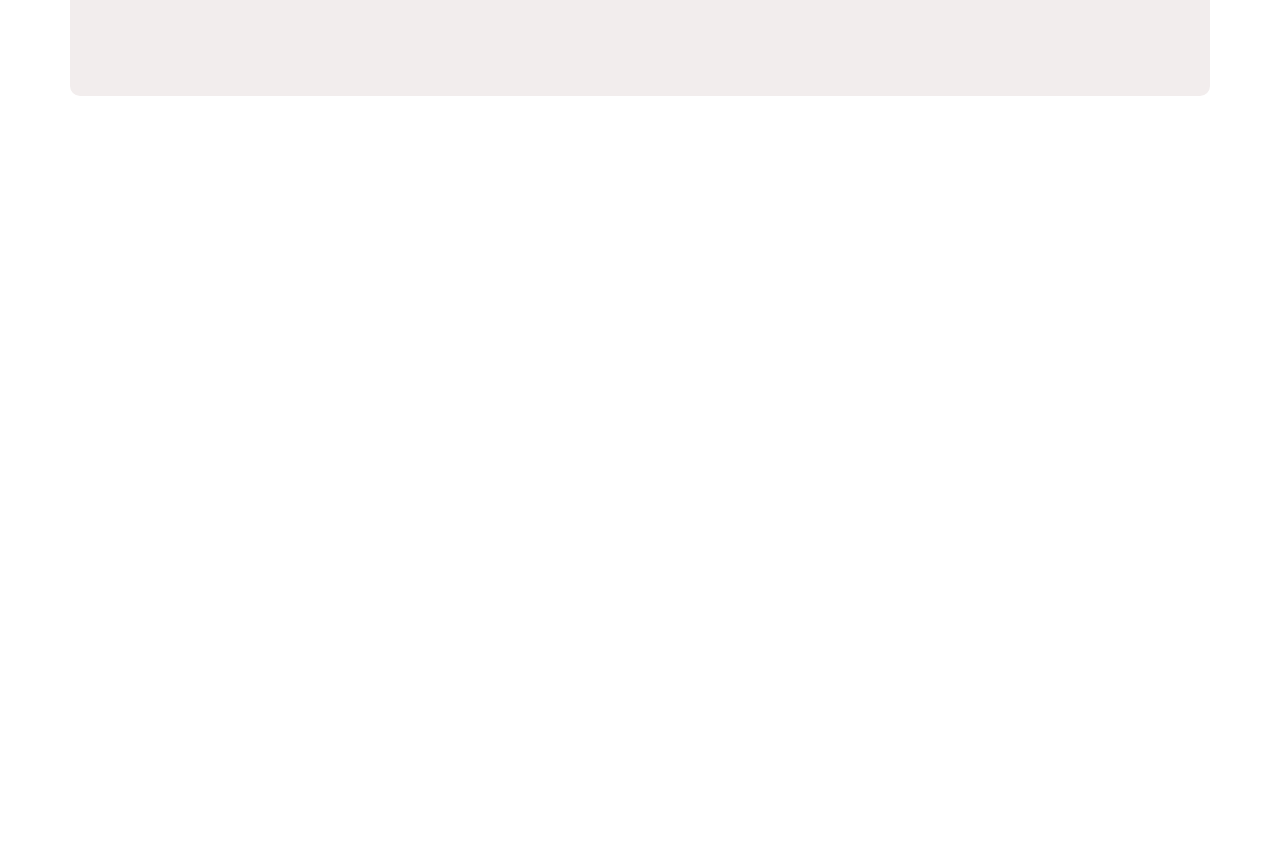
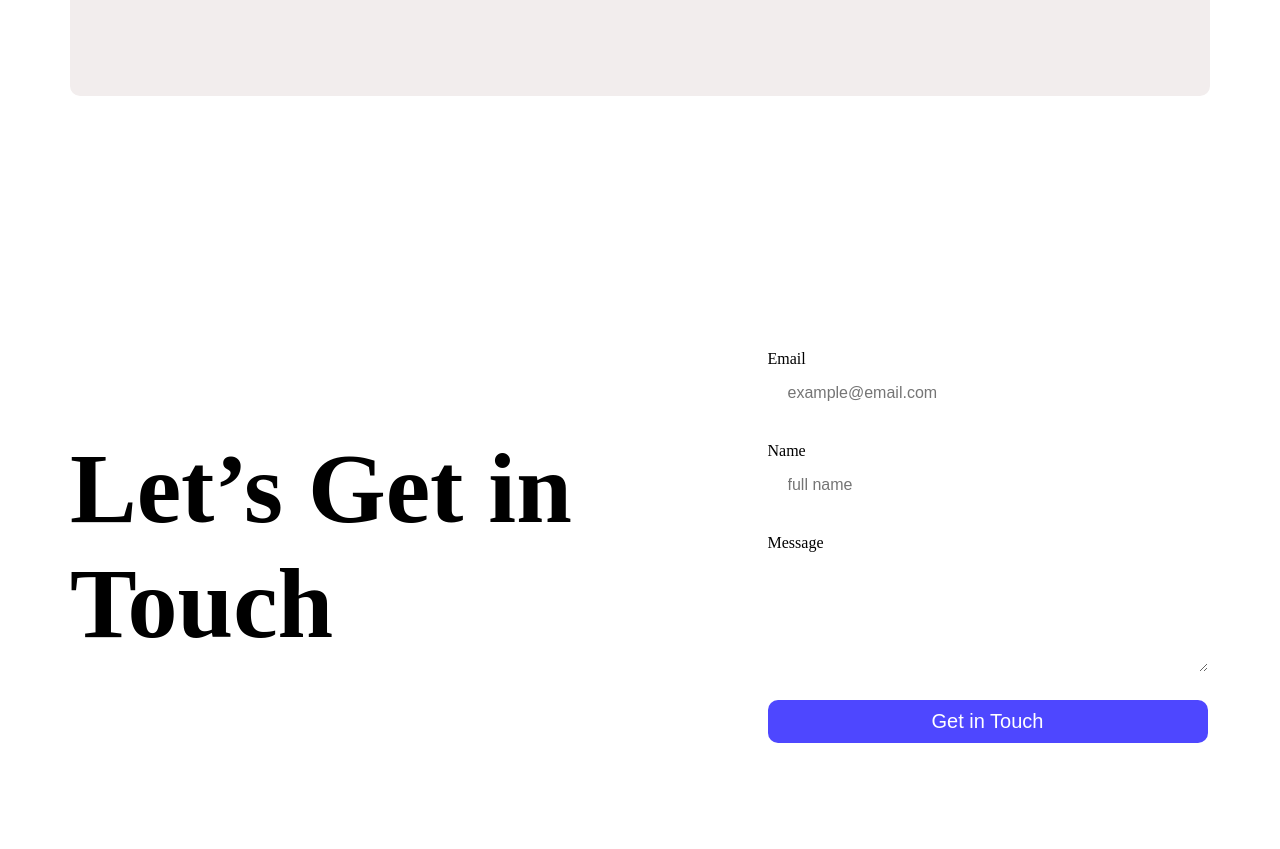
Before and after one commit to al-jami/Assignment-001-solving, a plain HTML site: page index.html in a window 1280 px wide. Shown: the part 2868-3717 px from the top of the page. Before the commit the page ends 3114 px from the top, so only its background shows below. Drawn offline with Linux system fonts and the light colour scheme.

Commit message:
Finished container 5

```diff
--- a/index.html
+++ b/index.html
@@ -160,6 +160,41 @@
 
             <img src="Assets/wc-big.png" alt="">
         </div>
+
+
+        <div class="container-5">
+
+            <h1>Let’s Get in Touch</h1>
+
+
+            <section>
+                <form action="">
+
+                    <div>
+                        <label for="email">Email</label>
+                    <input type="email" name="" id="email" placeholder="example@email.com" >
+
+                    </div>
+
+                    <div>
+                        <label for="name">Name</label>
+                    <input type="text" name="" id="name" placeholder="full name" >
+
+                    </div>
+
+
+                    <div>
+
+                    <label for="message">Message</label>
+                    <textarea name="" id="message" cols="40" rows="8" ></textarea>
+                    </div>
+
+                    <div>
+                        <a href=""><button  class="button">Get in Touch</button></a>
+                    </div>
+                </form>
+            </section>
+        </div>
     </main>
 
     <footer>
--- a/style/style.css
+++ b/style/style.css
@@ -187,13 +187,70 @@ background-color:  #F2EDED;
 }
 
 .container-4:hover{
+    margin-top: 10px;
     background-color: white;
 }
 
 .container-4 img{
-    padding-top: 25px;
+    margin-top: 20px;
     border-radius: 10px;
 }
+
+
+.container-5{
+
+    max-width: 1140px;
+    height: 600px;
+    margin: 0 auto;
+    border-radius: 10px;
+    display: flex;
+    justify-content: space-between;
+    align-items: center;
+    margin-bottom: 150px;
+}
+
+.container-5:hover{
+    background-color: whitesmoke;
+}
+
+.container-5 h1{
+    font-size: 100px;
+    font-weight: bold;
+    color: black;
+}
+
+
+.container-5 input[type="text"], input[type="email"]{
+    background-color: white;
+    border-radius: 5px;
+     height: 30px;
+    width: 400px;
+    padding: 10px 20px;
+    margin-bottom: 24px;
+    border: none;
+    font-size: 16px;
+}
+
+
+.container-5 textarea{
+     background-color: white;
+    border-radius: 5px;
+     height: 100px;
+    width: 400px;
+    padding: 10px 20px;
+    margin-bottom: 24px;
+    border: none;
+    font-size: 16px;
+}
+
+
+.container-5 button{
+    width: 440px;
+}
+
+
+
+
 /* shared css */
 
 .head-color{
```
